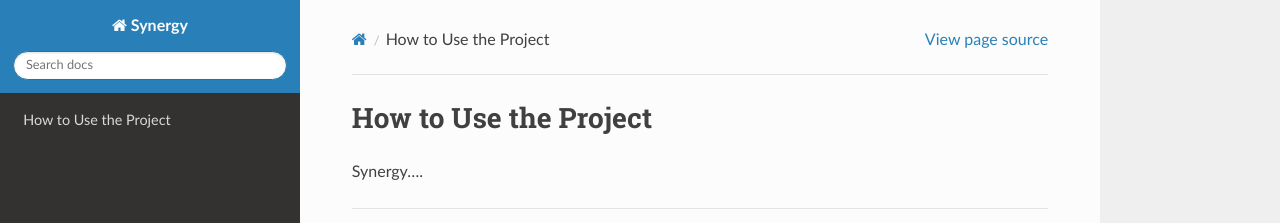
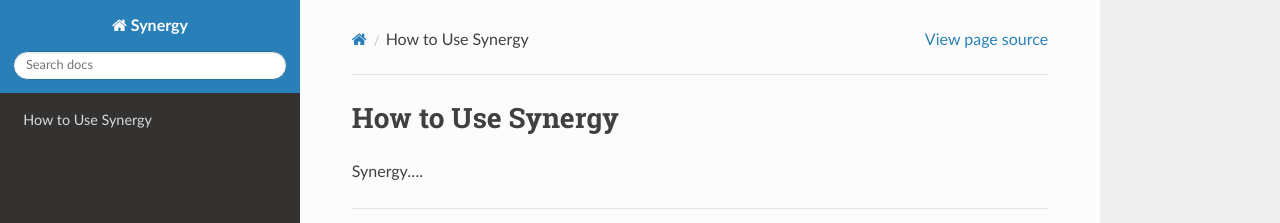
Before and after one commit to PortsmouthTeam6C/SETaP-Code, a Sphinx documentation site: the page built from docs/usage.md, in a window 1280 px wide. Shown: the top 223 px of the page. Built offline with Sphinx 7.4.7 and the Read the Docs theme 3.1.0, drawn with Linux system fonts in a browser that asks for light colours; pages that are not in the unit, such as notebooks, are missing from menus.

Commit message:
Update usage.md

```diff
--- a/docs/usage.md
+++ b/docs/usage.md
@@ -1,3 +1,3 @@
-## How to Use the Project
+## How to Use Synergy
 
 Synergy....
```
